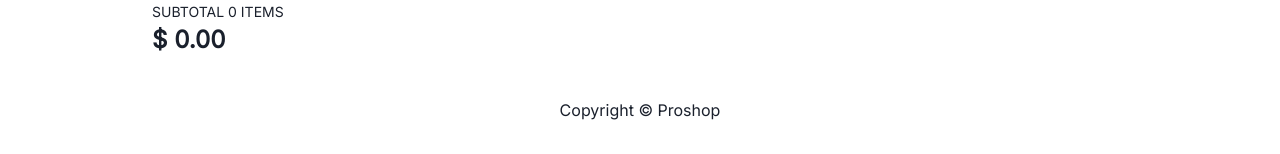
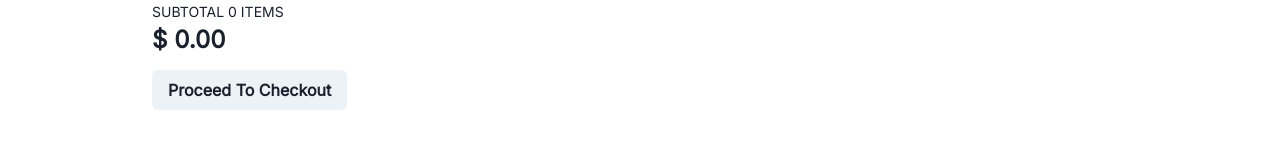
Before and after one commit to Srabo93/eCommerce-mern-javascript, a React (Create React App) app in the folder frontend/: page /cart in a window 1280 px wide. Shown: the part 154-308 px from the top of the page. Built offline with nearby package versions, Linux system fonts and the light colour scheme; no server answers.

Commit message:
added checkOutButton

```diff
--- a/frontend/src/features/CartScreen.js
+++ b/frontend/src/features/CartScreen.js
@@ -1,12 +1,20 @@
 import React from "react";
 import { useSelector } from "react-redux";
 import { selectAllItems } from "../features/cartSlice";
-import { Container, Heading, Grid, GridItem } from "@chakra-ui/react";
+import { Container, Heading, Grid, GridItem, Button } from "@chakra-ui/react";
 import Feature from "../components/Feature";
 import CartStats from "../components/CartStats";
+import { useNavigate } from "react-router-dom";
 
 const CartScreen = () => {
   const cartItems = useSelector(selectAllItems);
+
+  const navigate = useNavigate();
+
+  const checkOutHandler = () => {
+    console.log("Checkout");
+    navigate("/login?redirect=shipping");
+  };
   return (
     <Container maxW={["90%", "100%", "90%"]}>
       <Heading as="h1">Shopping Cart</Heading>
@@ -24,6 +32,13 @@ const CartScreen = () => {
           <CartStats cartItems={cartItems} />
         </GridItem>
       </Grid>
+      <Button
+        mt={3}
+        disabled={cartItems.length === 0}
+        onClick={checkOutHandler}
+      >
+        Proceed To Checkout
+      </Button>
     </Container>
   );
 };
```
